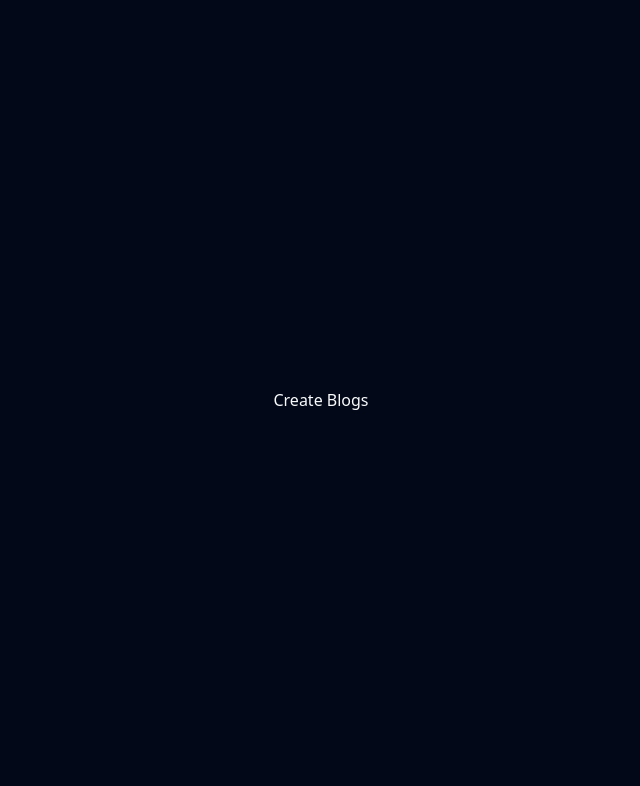
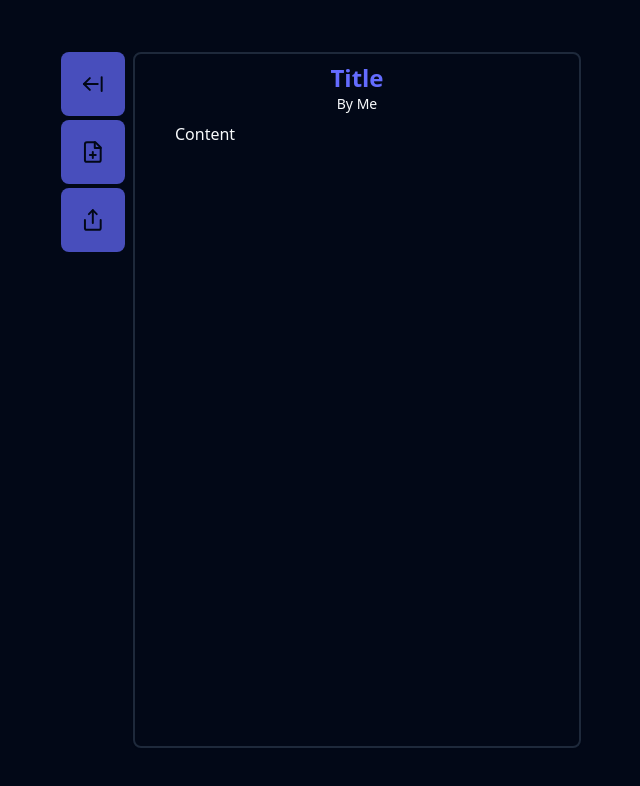
Before and after one commit to lernEarnBurn/blog-site, a React (Vite) app in the folder creater-interface/: page /blogs/create-blog in a window 1280 px wide. Shown: the top 786 px of the page, without its empty margins (319-959 px from the left). Built offline with nearby package versions, Linux system fonts and the light colour scheme.

Commit message:
added create blog ability and create page

```diff
--- a/creater-interface/src/App.tsx
+++ b/creater-interface/src/App.tsx
@@ -20,7 +20,6 @@ function App() {
   const [routeHistory, setRouteHistory] = useState([])
 
   const location = useLocation()
-  console.log(routeHistory)
 
   return (
     <ThemeProvider defaultTheme="dark" storageKey="vite-ui-theme">
--- a/creater-interface/src/components/BackBar.tsx
+++ b/creater-interface/src/components/CreateBackBar.tsx
@@ -1,8 +1,7 @@
-import { motion } from 'framer-motion'
 import { ArrowLeftFromLine } from 'lucide-react';
 import { Share } from 'lucide-react';
 import { FileX } from 'lucide-react';
-import { Save } from 'lucide-react';
+import { FilePlus } from 'lucide-react';
 import { Loader2 } from 'lucide-react';
 
 
@@ -21,64 +20,42 @@ import {
 
 
 
-const animations = {
-  initial: {opacity: 0, x: -120},
-  animate: {opacity: 1, x: 0},
-  exit: {opacity: 0, x: -120},
-}
 
 interface BtnBarProps {
   backFunc: () => void;
-  saveFunc: () => void;
-  deleteFunc: () => void;
-  loadingSave: boolean;
-  deleteLoading: boolean;
+  createLoading: boolean;
+  createBlog: () => void;
 }
 
-export const BtnBar = ({backFunc, deleteFunc, saveFunc, loadingSave, deleteLoading}: BtnBarProps) => {
+export const CreateBtnBar = ({backFunc, createBlog, createLoading}: BtnBarProps) => {
   return (
-    <motion.div
-      className='absolute top-0 left-[-5.3vw] flex flex-col gap-1 whitespace-nowrap w-fit'
-      variants={animations}
-      initial="initial"
-      animate="animate"
-      exit="exit"
-      >
+    <div className='flex flex-col gap-1 whitespace-nowrap w-fit'>
       <button className='w-16 h-16 btn-bar hover:scale-[1.01] flex items-center justify-center' onClick={backFunc}>
         <ArrowLeftFromLine className='icon'/>
       </button>
-
-      {loadingSave ? (
-        <button disabled className='w-16 h-16 btn-bar hover:scale-[1.01] flex items-center justify-center' onClick={saveFunc}>
-          <Save className='icon'/>
-        </button>
-      ): (
-        <button className='w-16 h-16 btn-bar hover:scale-[1.01] flex items-center justify-center' onClick={saveFunc}>
-          <Save className='icon'/>
-        </button>
-      )}
       <AlertDialog>
         <AlertDialogTrigger asChild>
           <button className='w-16 h-16 btn-bar hover:scale-[1.01] flex items-center justify-center'>
-            <FileX className='icon'/>
+            <FilePlus className='icon'/>
           </button>
         </AlertDialogTrigger>
         <AlertDialogContent className="sm:max-w-md">
           <AlertDialogHeader>
-            <AlertDialogTitle>Delete Blog</AlertDialogTitle>
+            <AlertDialogTitle>Create Blog</AlertDialogTitle>
             <AlertDialogDescription>
-              Are you sure you want to delete this blog? Once deleted, your precious work will be gone forever.
+              Are you sure you want to create this blog?
             </AlertDialogDescription>
           </AlertDialogHeader>
           <AlertDialogFooter className="sm:justify-between">
             <AlertDialogCancel>Cancel</AlertDialogCancel>
-            {deleteLoading ? (
-              <AlertDialogAction disabled onClick={deleteFunc}>
+            {createLoading ? (
+              <AlertDialogAction disabled>
                 <Loader2 className="mr-2 h-4 w-4 animate-spin" />
               </AlertDialogAction>
             ):(
-              <AlertDialogAction onClick={deleteFunc}>Continue</AlertDialogAction>
+              <AlertDialogAction onClick={createBlog}>Create</AlertDialogAction>
             )}
+
 
           </AlertDialogFooter>
         </AlertDialogContent>
@@ -88,7 +65,7 @@ export const BtnBar = ({backFunc, deleteFunc, saveFunc, loadingSave, deleteLoadi
       <button className='w-16 h-16 btn-bar hover:scale-[1.01] flex items-center justify-center'>
         <Share className='icon'/>
       </button>
-    </motion.div>
+    </div>
 
   )
 }
--- a/creater-interface/src/components/CreateBlogPage.tsx
+++ b/creater-interface/src/components/CreateBlogPage.tsx
@@ -1,6 +1,11 @@
 import { motion } from "framer-motion"
-import { useContext, useEffect } from "react";
+import { useContext, useEffect, useState } from "react";
 import { RouteHistoryContext } from "@/contexts/routeHistoryContext";
+import { useNavigate, NavigateFunction } from "react-router-dom";
+
+import { CreateBtnBar } from "./CreateBackBar";
+
+import axios from "axios";
 
 
 export function CreateBlogPage(){
@@ -8,18 +13,89 @@ export function CreateBlogPage(){
 
   useEffect(() => {
     setRouteHistory((prevHistory: string[]) => [...prevHistory, "/createBlog"]);
+  }, [])
 
-  }, [])
+  const navigate = useNavigate()
+
+  const handleGoBack = async() => {
+    navigate(-1);
+  }
+
+  const [titleValue, setTitleValue] = useState('Title')
+  const [contentValue, setContentValue] = useState('Content')
+
+  const handleTitleChange = (e) => {
+    setTitleValue(e.target.value);
+  };
+
+  const handleContentChange = (e) => {
+    setContentValue(e.target.value)
+  }
+
+  const {createBlog, createLoading} = useCreateBlog(titleValue, contentValue, navigate)
 
   return (
       <motion.div
-        className="w-[100vw] h-[100vh] grid place-content-center"
+        className="w-[100vw] h-[100vh] grid place-items-center"
         initial={{x: 1000}}
         animate={{x: 0}}
         exit={{x: 1000}}
         transition={{ duration: .5 }}
       >
-        <p>Create Blogs</p>
+        <div className="flex gap-2">
+          <CreateBtnBar backFunc={handleGoBack} createLoading={createLoading} createBlog={() => { if(titleValue !== '' && contentValue !== ''){createBlog()}}}></CreateBtnBar>
+          <div className="flex flex-col  rounded-lg dark:bg-opacity-90 py-2 px-10 border-2 light:border-black shadow-sm w-[35vw] h-[87vh] overflow-hidden">
+            <textarea rows={1} maxLength={25} spellCheck="false" onChange={handleTitleChange} value={titleValue} className="w-[25vw] blue mx-auto text-2xl font-bold text-center ghost-input"/>
+            <h3 className="text-center text-sm">By Me</h3>
+            <textarea spellCheck="false" onChange={handleContentChange} value={contentValue} rows={21} maxLength={1000}  className="w-[30vw] mt-2 mx-auto ghost-input"/>
+          </div>
+        </div>
       </motion.div>
   )
 }
+
+const useCreateBlog = (title: string, content: string, navigate: NavigateFunction) => {
+  const createBlogLocally = () => {
+    const myBlogs = localStorage.getItem('myBlogs');
+    const storedBlogs = JSON.parse(myBlogs) || [];
+    if(Array.isArray(JSON.parse(storedBlogs))){
+      const updatedBlogs = storedBlogs.push({
+        author: localStorage.getItem('username'),
+        title: title,
+        content: content
+      })
+      localStorage.setItem('myBlogs', JSON.stringify(updatedBlogs))
+    }
+  }
+
+  const [createLoading, setCreateLoading] = useState(false)
+
+  const createBlog = async() => {
+    console.log('ran')
+    setCreateLoading(true)
+    try{
+      const data = {
+        author: localStorage.getItem('username'),
+        title: title,
+        content: content,
+      };
+      const config = {
+        headers: {
+          'Content-Type': 'application/json',
+          'Authorization': 'Bearer ' + localStorage.getItem('token'),
+        },
+      };
+
+      const response = await axios.post(`http://localhost:3000/posts`, data, config)
+      createBlogLocally()
+      setCreateLoading(false)
+      navigate('/blogs')
+    } catch(err){
+      console.log(err)
+    }
+
+
+  }
+
+  return {createBlog, createLoading}
+}
--- /dev/null
+++ b/creater-interface/src/components/EditBackBar.tsx
@@ -0,0 +1,94 @@
+import { motion } from 'framer-motion'
+import { ArrowLeftFromLine } from 'lucide-react';
+import { Share } from 'lucide-react';
+import { FileX } from 'lucide-react';
+import { Save } from 'lucide-react';
+import { Loader2 } from 'lucide-react';
+
+
+import {
+  AlertDialog,
+  AlertDialogAction,
+  AlertDialogCancel,
+  AlertDialogContent,
+  AlertDialogDescription,
+  AlertDialogFooter,
+  AlertDialogHeader,
+  AlertDialogTitle,
+  AlertDialogTrigger,
+} from "@/components/ui/alert-dialog"
+
+
+
+
+const animations = {
+  initial: {opacity: 0, x: -120},
+  animate: {opacity: 1, x: 0},
+  exit: {opacity: 0, x: -120},
+}
+
+interface BtnBarProps {
+  backFunc: () => void;
+  saveFunc: () => void;
+  deleteFunc: () => void;
+  loadingSave: boolean;
+  deleteLoading: boolean;
+}
+
+export const EditBtnBar = ({backFunc, deleteFunc, saveFunc, loadingSave, deleteLoading}: BtnBarProps) => {
+  return (
+    <motion.div
+      className='absolute top-0 left-[-5.3vw] flex flex-col gap-1 whitespace-nowrap w-fit'
+      variants={animations}
+      initial="initial"
+      animate="animate"
+      exit="exit"
+      >
+      <button className='w-16 h-16 btn-bar hover:scale-[1.01] flex items-center justify-center' onClick={backFunc}>
+        <ArrowLeftFromLine className='icon'/>
+      </button>
+
+      {loadingSave ? (
+        <button disabled className='w-16 h-16 btn-bar hover:scale-[1.01] flex items-center justify-center' onClick={saveFunc}>
+          <Save className='icon'/>
+        </button>
+      ): (
+        <button className='w-16 h-16 btn-bar hover:scale-[1.01] flex items-center justify-center' onClick={saveFunc}>
+          <Save className='icon'/>
+        </button>
+      )}
+      <AlertDialog>
+        <AlertDialogTrigger asChild>
+          <button className='w-16 h-16 btn-bar hover:scale-[1.01] flex items-center justify-center'>
+            <FileX className='icon'/>
+          </button>
+        </AlertDialogTrigger>
+        <AlertDialogContent className="sm:max-w-md">
+          <AlertDialogHeader>
+            <AlertDialogTitle>Delete Blog</AlertDialogTitle>
+            <AlertDialogDescription>
+              Are you sure you want to delete this blog? Once deleted, your precious work will be gone forever.
+            </AlertDialogDescription>
+          </AlertDialogHeader>
+          <AlertDialogFooter className="sm:justify-between">
+            <AlertDialogCancel>Cancel</AlertDialogCancel>
+            {deleteLoading ? (
+              <AlertDialogAction disabled onClick={deleteFunc}>
+                <Loader2 className="mr-2 h-4 w-4 animate-spin" />
+              </AlertDialogAction>
+            ):(
+              <AlertDialogAction onClick={deleteFunc}>Continue</AlertDialogAction>
+            )}
+
+          </AlertDialogFooter>
+        </AlertDialogContent>
+      </AlertDialog>
+
+
+      <button className='w-16 h-16 btn-bar hover:scale-[1.01] flex items-center justify-center'>
+        <Share className='icon'/>
+      </button>
+    </motion.div>
+
+  )
+}
--- a/creater-interface/src/components/EditBlogPage.tsx
+++ b/creater-interface/src/components/EditBlogPage.tsx
@@ -1,5 +1,5 @@
 import { PageAnimation } from "./PageAnimation";
-import { BtnBar } from './BackBar';
+import { EditBtnBar } from './EditBackBar';
 import { Alert } from "./Alert";
 import { AnimatePresence } from "framer-motion";
 
@@ -58,7 +58,7 @@ export function EditBlogPage() {
               <h3 className="text-center text-sm">By Me</h3>
               <textarea spellCheck="false" onChange={handleContentChange} rows={21} maxLength={1000} value={contentValue} className="w-[30vw] mt-2 mx-auto ghost-input"/>
             </div>
-           <BtnBar loadingSave={loadingSave} deleteLoading={deleteLoading} deleteFunc={deleteBlog} backFunc={handleGoBack} saveFunc={() => saveBlog(true)}></BtnBar>
+           <EditBtnBar loadingSave={loadingSave} deleteLoading={deleteLoading} deleteFunc={deleteBlog} backFunc={handleGoBack} saveFunc={() => saveBlog(true)}></EditBtnBar>
         </PageAnimation>
       </section>
     </div>
@@ -119,7 +119,6 @@ const useUpdateBlogLocally = (titleValue: string, contentValue: string, blogData
   }, [titleValue, contentValue, blogData]);
 };
 
-//add loading
 const useDeleteBlog = (blogData: Blog, navigate: NavigateFunction) => {
   const [deleteLoading, setDeleteLoading] = useState(false)
 
@@ -128,7 +127,6 @@ const useDeleteBlog = (blogData: Blog, navigate: NavigateFunction) => {
     const myBlogs = localStorage.getItem('myBlogs');
     const storedBlogs = JSON.parse(myBlogs) || [];
     const updatedBlogs = storedBlogs.filter((blog: Blog) => blog._id !== blogData._id);
-    console.log()
     localStorage.setItem('myBlogs', JSON.stringify(updatedBlogs))
   }
 
--- a/creater-interface/src/components/MyBlogMenu.tsx
+++ b/creater-interface/src/components/MyBlogMenu.tsx
@@ -26,6 +26,7 @@ export interface User {
 
 export function MyBlogMenu() {
   const { blogs, loading } = useFetchMyBlogs();
+
 
   const navigate = useNavigate()
   const itemsRef = useRef<Array<HTMLDivElement | null>>([])
@@ -112,12 +113,15 @@ function useFetchMyBlogs() {
   const [blogs, setBlogs] = useState<Blog[]>([]);
   const [loading, setLoading] = useState(false);
 
+  console.log(`blogs: ${blogs}`)
+
+
   useEffect(() => {
     const getMyBlogs = async () => {
       const storedBlogs = localStorage.getItem('myBlogs');
       const userString = localStorage.getItem('user');
 
-      if (storedBlogs) {
+      if (storedBlogs && Array.isArray(JSON.parse(storedBlogs))) {
         setBlogs(JSON.parse(storedBlogs));
       } else {
         try {
@@ -135,6 +139,8 @@ function useFetchMyBlogs() {
     };
 
     getMyBlogs();
+    console.log(`blogs: ${blogs}`)
+
   }, []);
 
   return { blogs, loading };
```
